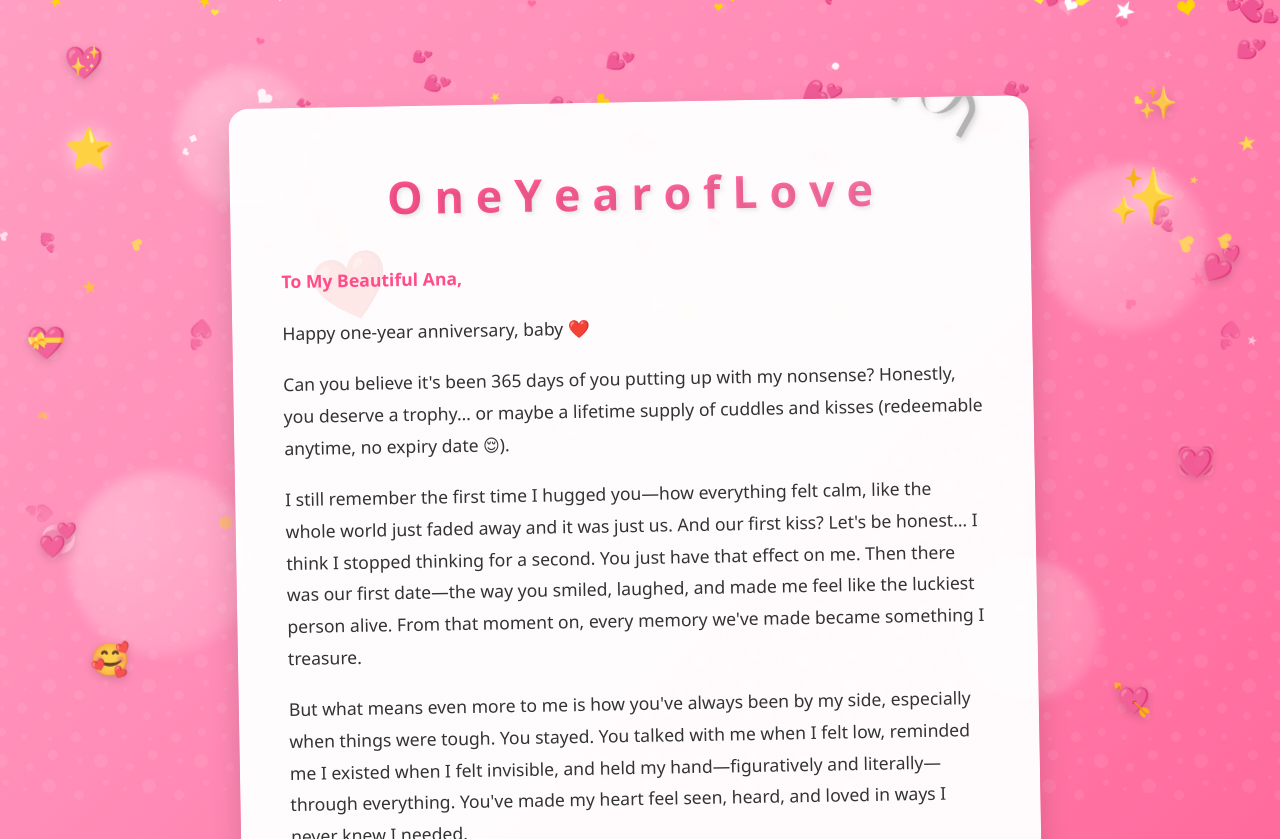
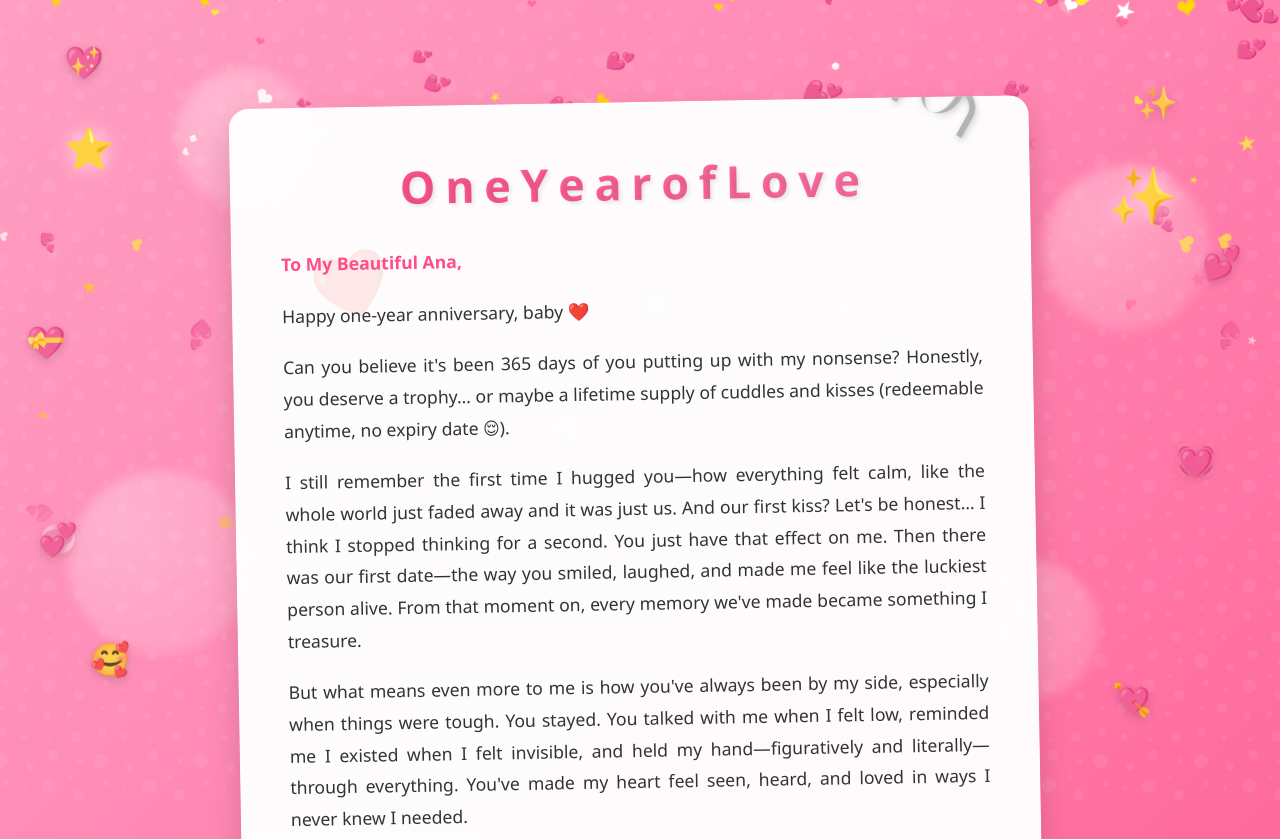
Before and after one commit to RafwanSafeer/AA, a plain HTML site: page letter.html in a window 1280 px wide. Shown: the top 839 px of the page. Drawn offline with nearby package versions, Linux system fonts and the light colour scheme; animation ran at ten frames a second.

Commit message:
Updated fonts to cooler Lobster and Montserrat with justified text

```diff
--- a/letter.html
+++ b/letter.html
@@ -6,7 +6,7 @@
     <title>My Letter To You - Our First Anniversary</title>
     <link rel="preconnect" href="https://fonts.googleapis.com">
     <link rel="preconnect" href="https://fonts.gstatic.com" crossorigin>
-    <link href="https://fonts.googleapis.com/css2?family=Dancing+Script:wght@400;700&family=Pacifico&family=Quicksand:wght@400;700&display=swap" rel="stylesheet">
+    <link href="https://fonts.googleapis.com/css2?family=Dancing+Script:wght@400;700&family=Lobster&family=Montserrat:wght@400;700&family=Pacifico&family=Quicksand:wght@400;700&display=swap" rel="stylesheet">
     <link rel="stylesheet" href="styles.css">
 </head>
 <body>
--- a/styles.css
+++ b/styles.css
@@ -541,7 +541,7 @@ body {
 }
 
 .letter-title {
-    font-family: 'Pacifico', cursive; /* New fancy font */
+    font-family: 'Lobster', cursive; /* Cool fancy font */
     color: #ff4d89;
     text-align: center;
     margin-bottom: 30px;
@@ -558,7 +558,8 @@ body {
     color: #333;
     position: relative;
     z-index: 1;
-    font-family: 'Quicksand', sans-serif; /* New elegant font */
+    font-family: 'Montserrat', sans-serif; /* Cool modern font */
+    text-align: justify; /* Justify the text */
 }
 
 .letter-content p {
```
Also changed, not shown: index.html (+1 -1 lines), love.html (+1 -1 lines).
